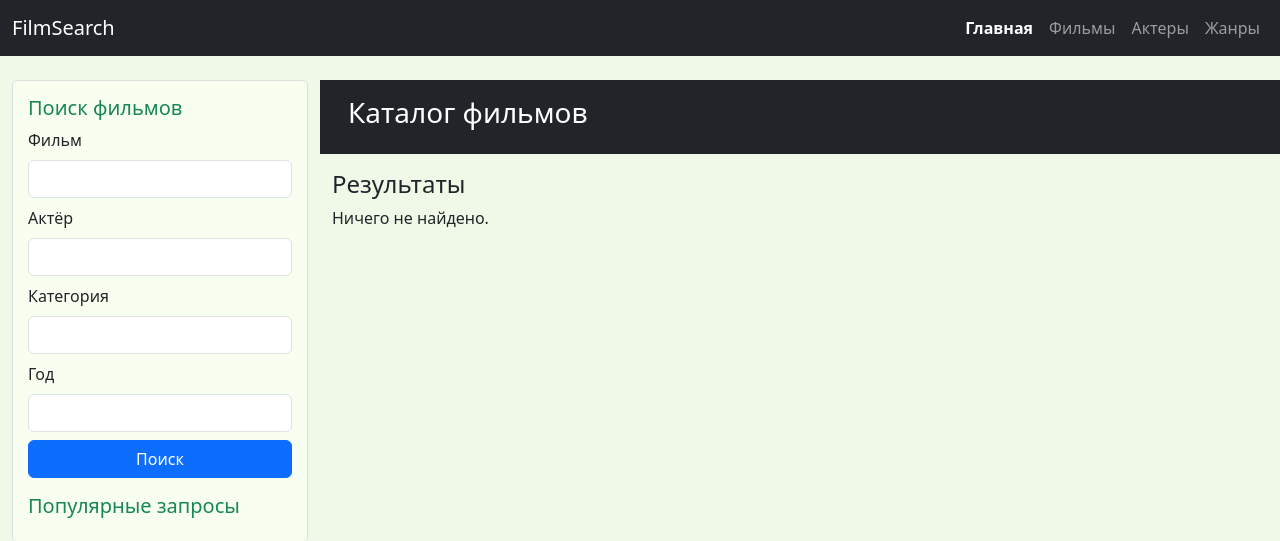
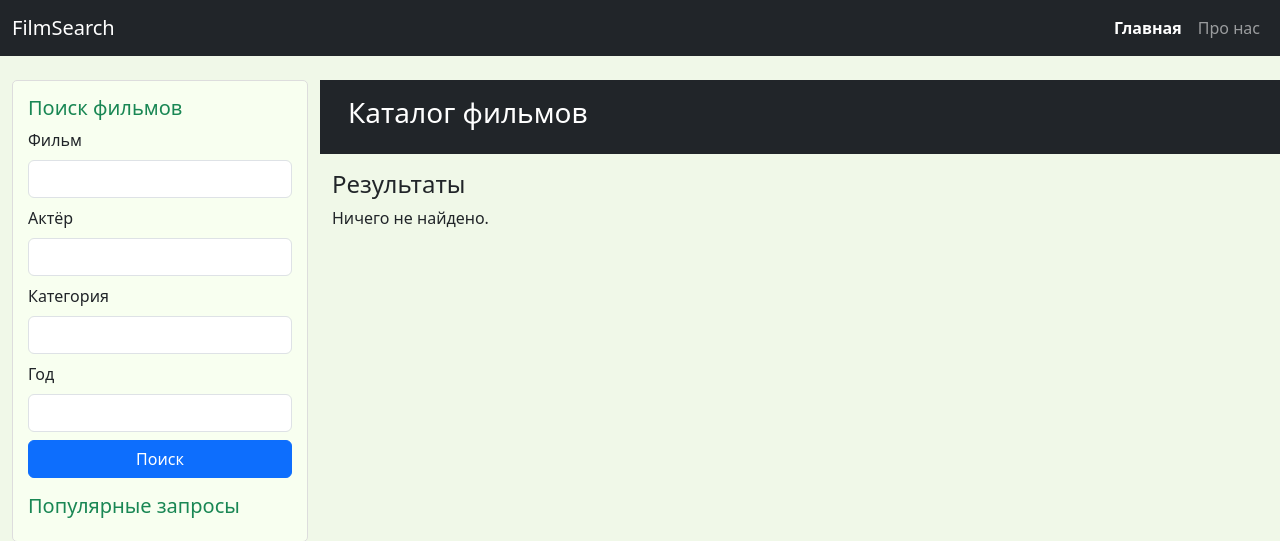
Before and after one commit to beper223/SecondFlaskProject, a Flask app: page / in a window 1280 px wide. Shown: the top 541 px of the page. Run offline with Flask 3, Linux system fonts and the light colour scheme; data that the repository does not hold is empty; parts of the project's set-up code (start-up, migrations or seed data) failed here and were passed over.

Commit message:
2 commit

```diff
--- a/main/__init__.py
+++ b/main/__init__.py
@@ -3,7 +3,7 @@ from .routes import register_blueprints
 
 def create_app():
     app = Flask(__name__)
-
+    app.secret_key = 'your-secret-key'  # для flash
     # Регистрация blueprint'ов
     register_blueprints(app)
 
--- a/main/routes/__init__.py
+++ b/main/routes/__init__.py
@@ -1,6 +1,8 @@
 from .main import main_bp
+from .about import about_bp
 
 def register_blueprints(app):
     app.register_blueprint(main_bp)# url_prefix='/admin'
+    app.register_blueprint(about_bp,url_prefix='/about')
     # app.register_blueprint(admin_bp, url_prefix='/admin')
     # app.register_blueprint(api_bp, url_prefix='/api/v1')
--- a/main/templates/base.html
+++ b/main/templates/base.html
@@ -14,15 +14,16 @@
 </head>
 <body>
 
-<nav class="navbar navbar-expand-lg navbar-dark bg-dark">
+<nav class="navbar navbar-expand-lg navbar-dark bg-dark mb-4">
   <div class="container-fluid">
     <a class="navbar-brand" href="{{ url_for('main.index') }}">FilmSearch</a>
     <div class="collapse navbar-collapse">
       <ul class="navbar-nav ms-auto">
         <li class="nav-item"><a class="nav-link {% if request.path == '/' %}active{% endif %}" href="{{ url_for('main.index') }}">Главная</a></li>
-        <li class="nav-item"><a class="nav-link" href="#">Фильмы</a></li>
-        <li class="nav-item"><a class="nav-link" href="#">Актеры</a></li>
-        <li class="nav-item"><a class="nav-link" href="#">Жанры</a></li>
+{#        <li class="nav-item"><a class="nav-link" href="#">Фильмы</a></li>#}
+{#        <li class="nav-item"><a class="nav-link" href="#">Актеры</a></li>#}
+{#        <li class="nav-item"><a class="nav-link" href="#">Жанры</a></li>#}
+        <li class="nav-item"><a class="nav-link" href="/about">Про нас</a></li>
       </ul>
     </div>
   </div>
```
Also changed, not shown: main/routes/about.py (added, +7 -0 lines), main/templates/about/about.html (added, +11 -0 lines), templates/about.html (deleted, +0 -9 lines).
